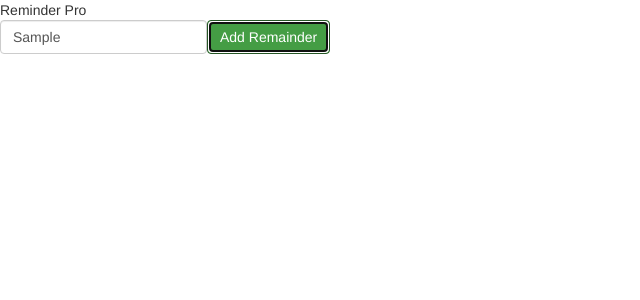
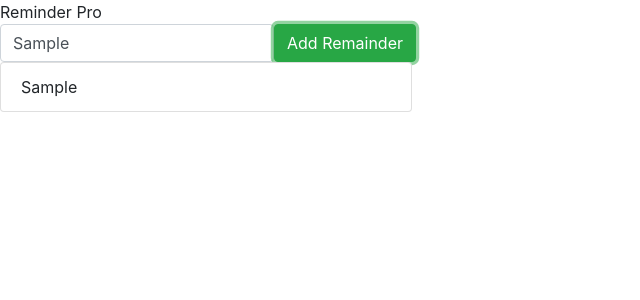
Before and after one commit to eriksonoliveira/Reminder-App, a React (Create React App) app: page / in a window 1280 px wide. Both pictures are taken after typing "Sample" into the empty fields and a click on the button "Add Remainder". Shown: the top 300 px of the page, without its empty margins (0-640 px from the left). Built offline with nearby package versions, Linux system fonts and the light colour scheme.

Commit message:
Setup Redux and show reminders

```diff
--- a/public/index.html
+++ b/public/index.html
@@ -20,7 +20,7 @@
       Learn how to configure a non-root public URL by running `npm run build`.
     -->
 
-    <link rel="stylesheet" href="https://maxcdn.bootstrapcdn.com/bootstrap/3.3.7/css/bootstrap.min.css" integrity="sha384-BVYiiSIFeK1dGmJRAkycuHAHRg32OmUcww7on3RYdg4Va+PmSTsz/K68vbdEjh4u" crossorigin="anonymous">
+    <link rel="stylesheet" href="https://stackpath.bootstrapcdn.com/bootstrap/4.1.1/css/bootstrap.min.css" integrity="sha384-WskhaSGFgHYWDcbwN70/dfYBj47jz9qbsMId/iRN3ewGhXQFZCSftd1LZCfmhktB" crossorigin="anonymous">
 
     <title>React App</title>
   </head>
--- /dev/null
+++ b/src/actions/index.js
@@ -0,0 +1,15 @@
+import { ADD_REMINDER } from '../constant.js';
+
+//Action creator addReminder
+export const addReminder = (text) => {
+  //Action
+  const action = {
+    type: ADD_REMINDER,
+    text //short for text: text
+  }
+
+  console.log('action in addReminder', action);
+  return action;
+}
+
+export default addReminder;
--- a/src/components/App.js
+++ b/src/components/App.js
@@ -1,6 +1,36 @@
 import React, { Component } from 'react';
+import { connect } from 'react-redux';
+import addReminder from '../actions';
 
 class App extends Component {
+  constructor(props) {
+    super(props);
+
+    this.state = {
+      text: ''
+    }
+  }
+
+  addReminder() {
+    this.props.addReminder(this.state.text);
+  }
+
+  renderReminders() {
+    const { reminders } = this.props;
+    return (
+      <ul className="list-group col-sm-4">
+        {
+          reminders.map(reminder => {
+            return (
+              <li key={reminder.id} className="list-group-item">
+                <div>{reminder.text}</div>
+              </li>
+            )
+          })
+        }
+      </ul>
+    );
+  }
 
   render() {
     return(
@@ -13,17 +43,28 @@
             <input
               className="form-control"
               placeholder="I have to..."
+              onChange={event => this.setState({text: event.target.value})}
             />
           </div>
           <button
             type="button"
-            className="btn btn-success">
+            className="btn btn-success"
+            onClick={() => this.addReminder()}
+          >
             Add Remainder
           </button>
         </div>
+        { this.renderReminders() }
       </div>
     );
   }
 }
 
-export default App;
+function mapStateToProps(state) {
+  console.log('state', state);
+  return {
+    reminders: state
+  }
+}
+
+export default connect(mapStateToProps, {addReminder})(App);
--- /dev/null
+++ b/src/constant.js
@@ -0,0 +1,3 @@
+//Action types
+
+export const ADD_REMINDER = 'ADD_REMINDER';
--- a/src/index.js
+++ b/src/index.js
@@ -1,7 +1,14 @@
 import React from 'react';
 import ReactDOM from 'react-dom';
 import App from './components/App';
+import { Provider } from "react-redux";
+import { createStore } from 'redux';
+import reducer from './reducers';
+
+const store = createStore(reducer);
 
 ReactDOM.render(
-  <App />, document.getElementById('root')
+  <Provider store={store}>
+    <App />
+  </Provider>, document.getElementById('root')
 );
--- /dev/null
+++ b/src/reducers/index.js
@@ -0,0 +1,25 @@
+import { ADD_REMINDER } from '../constant';
+
+//***Reminder reducer***//
+const reminder = (action) => {
+  return {
+    text: action.text,
+    id: Math.random()
+  }
+}
+
+const reminders = (state = [], action) => {
+  let reminders = null;
+  switch(action.type) {
+    case ADD_REMINDER:
+      //spread operator. Copies the content of an array into another array
+      reminders = [...state, reminder(action)];
+      console.log('reminders as state', reminders);
+
+      return reminders;
+    default:
+      return state;
+  }
+}
+
+export default reminders;
```
